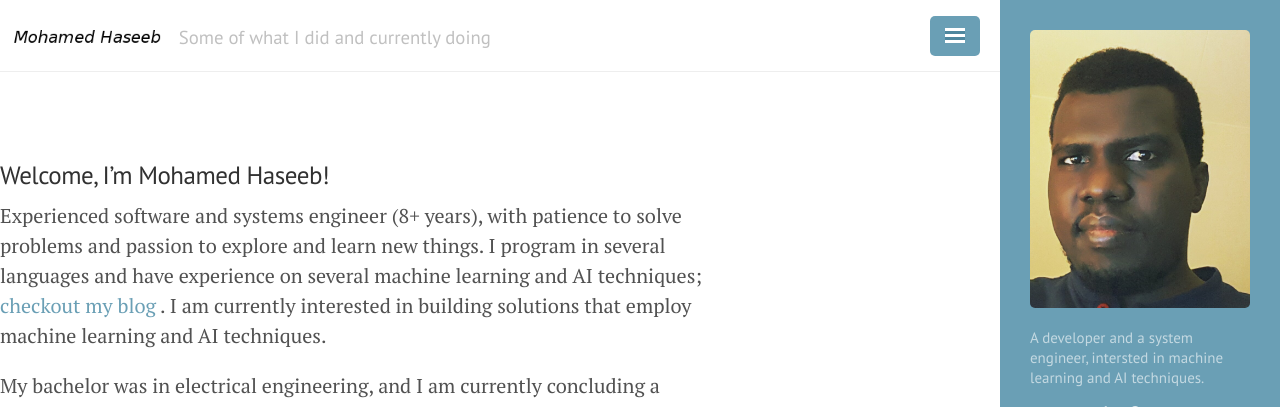
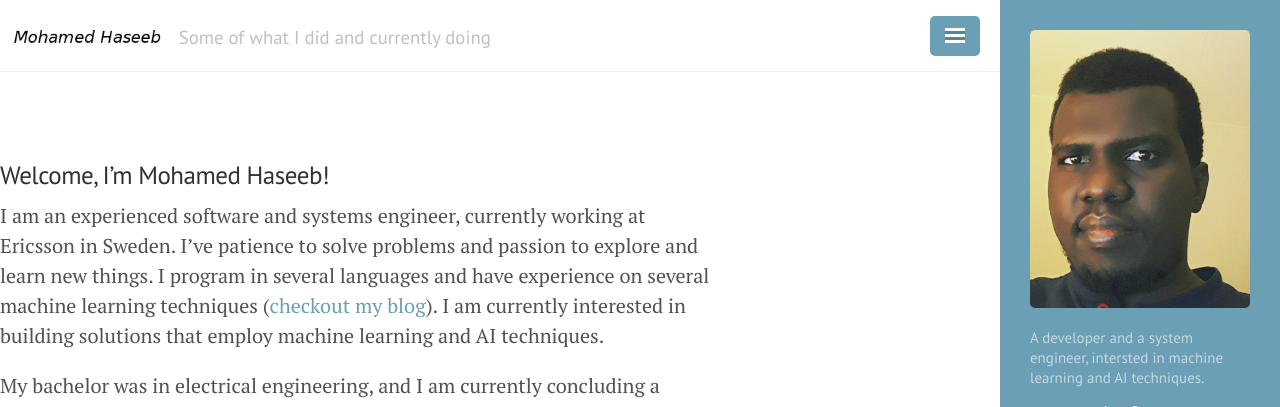
Before and after one commit to mohaseeb/mohaseeb.github.io, a Jekyll site: the page built from index.md, in a window 1280 px wide and 967 px high, cut to the strip 0-407 px from the top of the window. Built offline with Jekyll 4.4.1, drawn with Linux system fonts in a browser that asks for light colours; nearby versions of some CDN libraries; comment, search, counter and statistics services are not loaded.

Commit message:
update in the home page

```diff
--- a/index.md
+++ b/index.md
@@ -10,9 +10,8 @@ title: Home
 
 ### Welcome, I'm Mohamed Haseeb!
 
-Experienced software and systems engineer (8+ years), with patience to solve problems and passion to explore
-and learn new things. I program in several languages and have experience on several machine learning and AI
-techniques; [checkout my blog]() . I am currently interested in building solutions that employ machine learning and AI
+I am an experienced software and systems engineer, currently working at Ericsson in Sweden. I've patience to solve problems and passion to explore
+and learn new things. I program in several languages and have experience on several machine learning techniques ([checkout my blog](blog/)). I am currently interested in building solutions that employ machine learning and AI
 techniques.
 
 My bachelor was in electrical engineering, and I am currently concluding a master in machine learning at KTH (Royal Institute of Technology) of Sweden.
```
